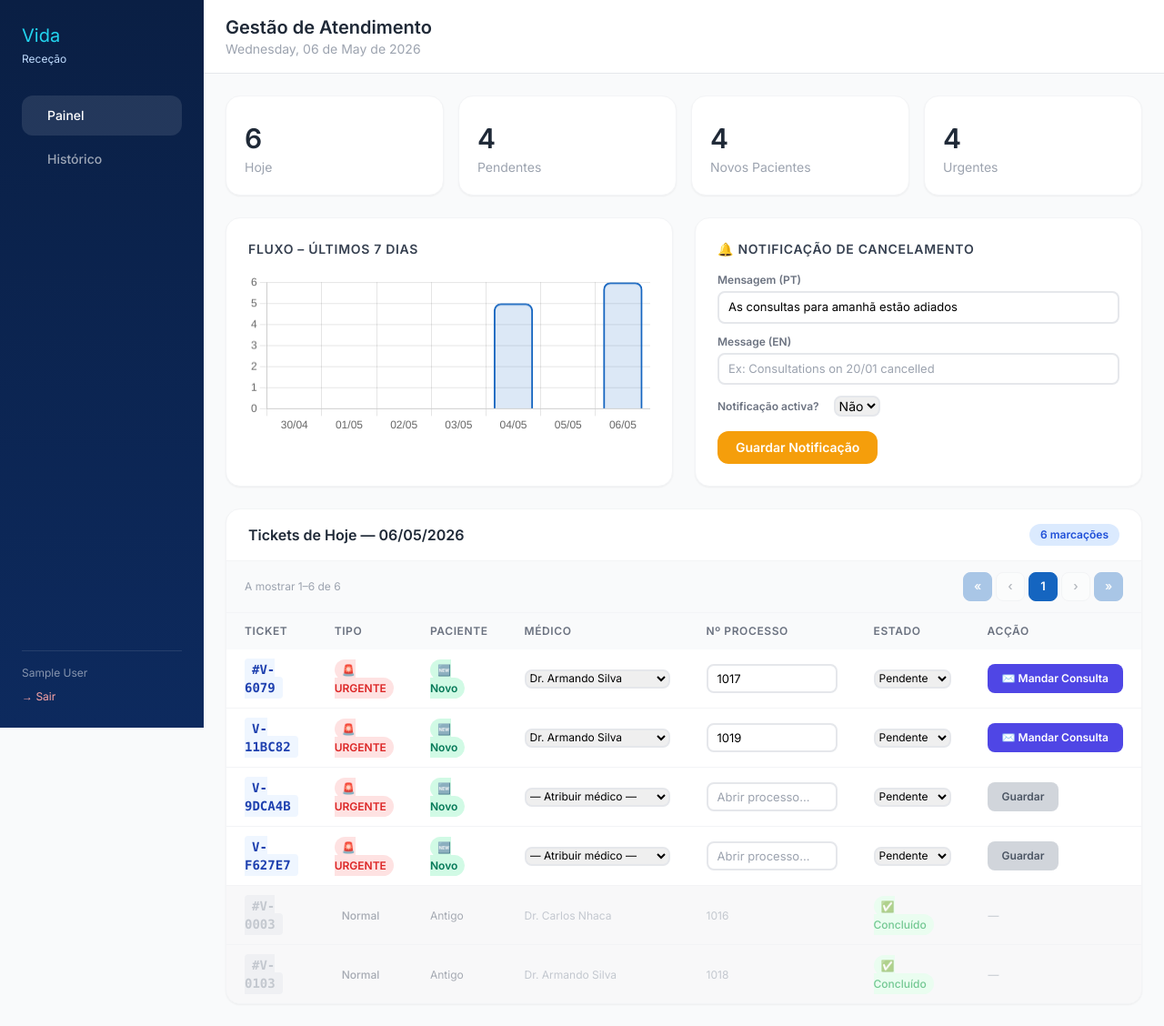
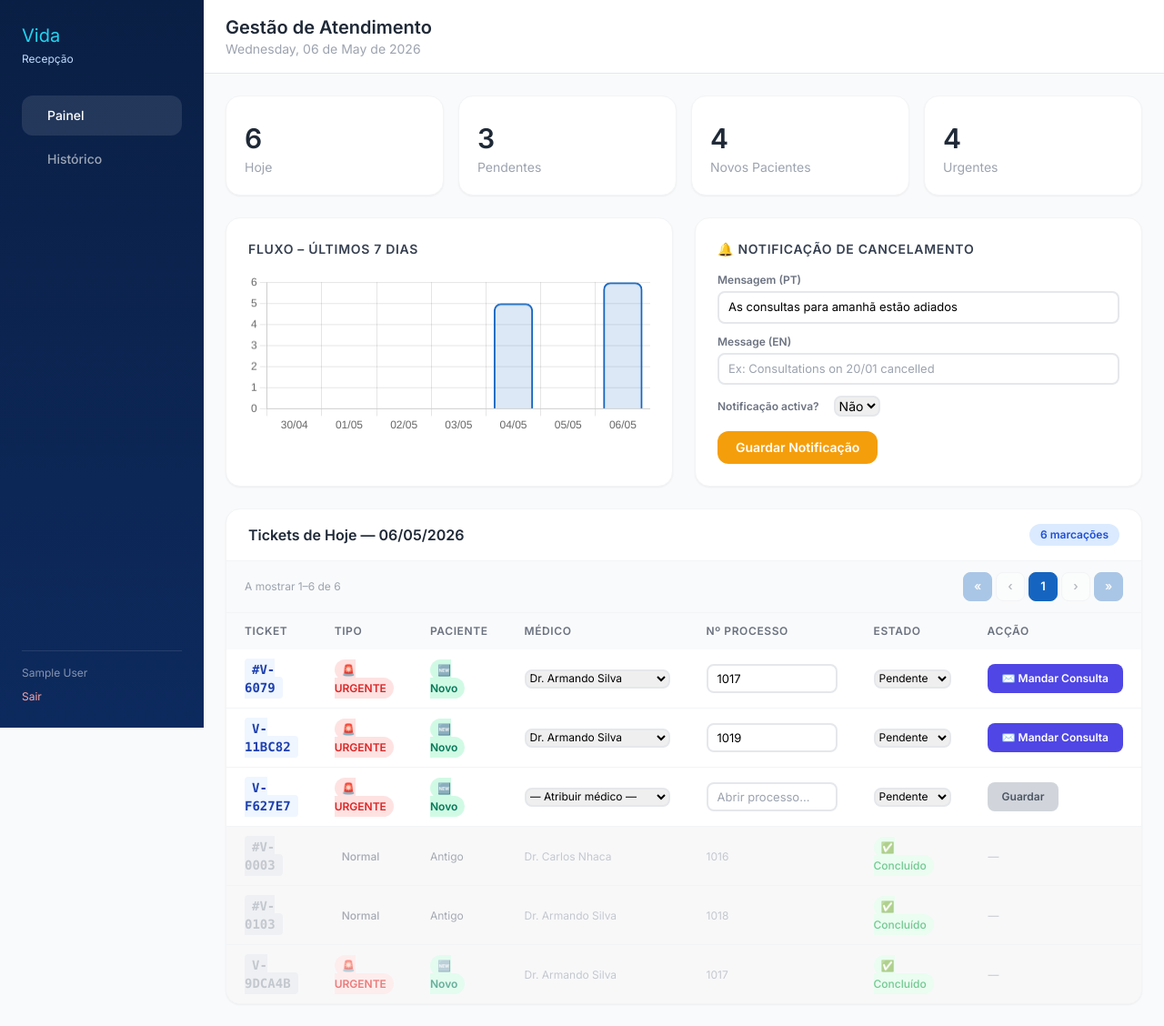
Before and after one commit to jinw002539/MozBooking_Dev, a PHP site: page /recepcionista.php in a window 1280 px wide. Shown: the whole page at 91% size. Run offline with PHP 8.4, Linux system fonts and the light colour scheme; the visitor is signed in with stand-in values (Sample User, id 1); some libraries are stand-ins or nearby versions.

Commit message:
Mudanças mínimas. Vejam no código! ks

```diff
--- a/src/data/marcacao.json
+++ b/src/data/marcacao.json
@@ -512,9 +512,9 @@
         "data": "2026-05-06",
         "cliente": "novo",
         "urgencia": "urgente",
-        "estado": "Pendente",
-        "medico": "",
-        "processo": "",
+        "estado": "Concluido",
+        "medico": "Dr. Armando Silva",
+        "processo": "1017",
         "criado_em": "2026-04-25 17:52:58"
     },
     {
@@ -536,5 +536,15 @@
         "medico": "Dr. Carlos Nhaca",
         "processo": "1011",
         "criado_em": "2026-04-28 15:25:54"
+    },
+    {
+        "ticket": "V-10CC99",
+        "data": "2026-05-08",
+        "cliente": "antigo",
+        "urgencia": "normal",
+        "estado": "Pendente",
+        "medico": "",
+        "processo": "",
+        "criado_em": "2026-05-06 06:25:53"
     }
 ]
--- a/src/login.php
+++ b/src/login.php
@@ -83,7 +83,7 @@
 
             <div class="text-center mt-6">
                 <a href="index.php" class="text-blue-200/60 hover:text-blue-200 text-xs transition">
-                    ← Voltar ao site principal
+                    Voltar ao site principal
                 </a>
             </div>
         </div>
--- a/src/logout.php
+++ b/src/logout.php
@@ -1,5 +1,5 @@
 <?php
     session_start();
     session_destroy();
-    header("Location: index.php");
+    header("Location: login.php");
     exit;
--- a/src/medico.php
+++ b/src/medico.php
@@ -104,7 +104,7 @@ $hoje_list = $hoje_list_activos; // mantido para KPIs (count activos)
 	    <div class="border-t border-white/10 pt-4">
 		   <p class="text-white/70 text-sm font-medium"><?= htmlspecialchars($_SESSION['usuario_nome']) ?></p>
 		   <p class="text-white/30 text-xs">Diretor Clínico</p>
-		   <a href="logout.php" class="text-red-300 hover:text-red-200 text-xs mt-2 inline-block transition">→ Terminar Sessão</a>
+		   <a href="logout.php" class="text-red-300 hover:text-red-200 text-xs mt-2 inline-block transition">Terminar Sessão</a>
 	    </div>
 	</aside>
 
--- a/src/recepcionista.php
+++ b/src/recepcionista.php
@@ -105,7 +105,7 @@
 	<aside class="sidebar w-56 flex-shrink-0 hidden md:flex flex-col p-6 sticky top-0 h-screen">
 	    <div class="mb-8">
 		   <div class="brand text-white text-xl"><span class="text-cyan-400">Vida</span></div>
-		   <div class="text-blue-200 text-xs mt-1">Receção</div>
+		   <div class="text-blue-200 text-xs mt-1">Recepção</div>
 	    </div>
 	    <nav class="flex-1 space-y-1">
 		   <a href="recepcionista.php" class="flex items-center gap-3 bg-white/10 text-white rounded-xl px-4 py-3 text-sm font-medium">
@@ -117,7 +117,7 @@
 	    </nav>
 	    <div class="border-t border-white/10 pt-4">
 		   <p class="text-white/50 text-xs mb-1"><?= htmlspecialchars($_SESSION['usuario_nome']) ?></p>
-		   <a href="logout.php" class="text-red-300 hover:text-red-200 text-xs transition">→ Sair</a>
+		   <a href="logout.php" class="text-red-300 hover:text-red-200 text-xs transition">Sair</a>
 	    </div>
 	</aside>
 
```
